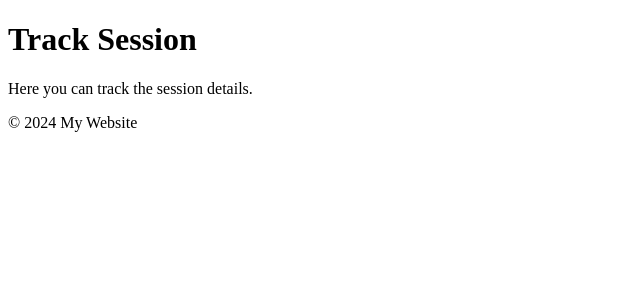
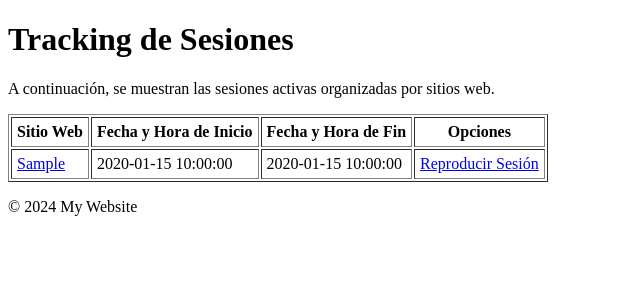
Before and after one commit to JesusGar13/ubu-replay, a Flask app: template app/templates/track_session.html in a window 1280 px wide. Shown: the top 300 px of the page, without its empty margins (0-640 px from the left). Run offline with Flask 3, Linux system fonts and the light colour scheme; the template is opened without the code that fills it: most values are stand-ins (such as "Sample title", 1, 10 or a date in 2020).

Commit message:
Track Session

```diff
--- a/app/templates/track_session.html
+++ b/app/templates/track_session.html
@@ -1,8 +1,32 @@
 {% extends 'base.html' %}
 
-{% block title %}Track Session{% endblock %}
+{% block title %}Tracking de Sesiones{% endblock %}
 
 {% block content %}
-    <h1>Track Session</h1>
-    <p>Here you can track the session details.</p>
+<h1>Tracking de Sesiones</h1>
+<p>A continuación, se muestran las sesiones activas organizadas por sitios web.</p>
+
+<table border="1" cellpadding="5">
+    <thead>
+        <tr>
+            <th>Sitio Web</th>
+            <th>Fecha y Hora de Inicio</th>
+            <th>Fecha y Hora de Fin</th>
+            <th>Opciones</th>
+        </tr>
+    </thead>
+    <tbody>
+        {% for session in sessions %}
+        <tr>
+            <td><a href="/site/{{ session.sitio_web_id }}">{{ session.sitio_web }}</a></td>
+            <td>{{ session.time_start }}</td>
+            <td>{{ session.time_end }}</td>
+            <td>
+                <a href="/session/{{ session.id }}">Reproducir Sesión</a>
+            </td>
+        </tr>
+        {% endfor %}
+    </tbody>
+</table>
+
 {% endblock %}
```
Also changed, not shown: app/__init__.py (+21 -1 lines).
